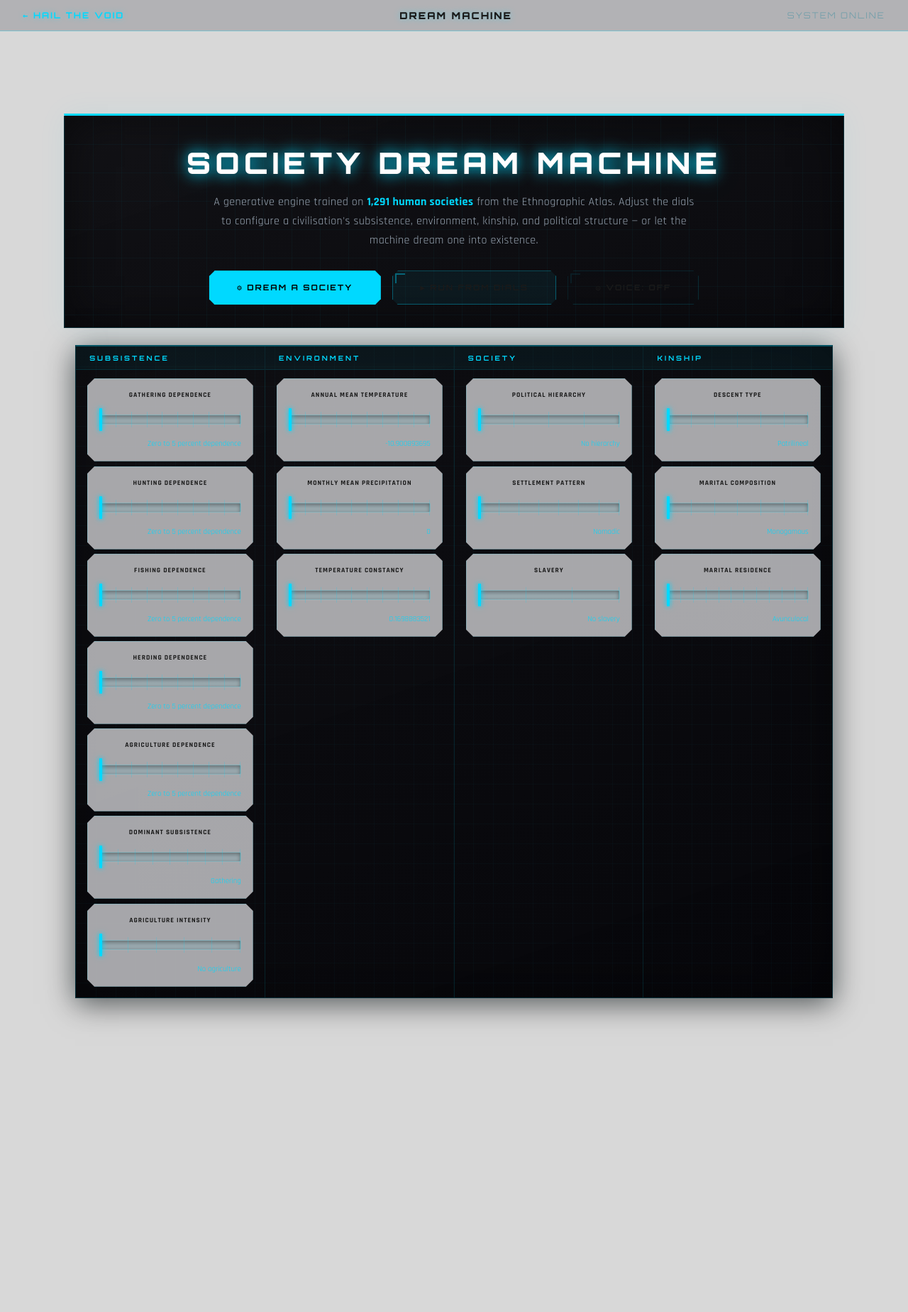
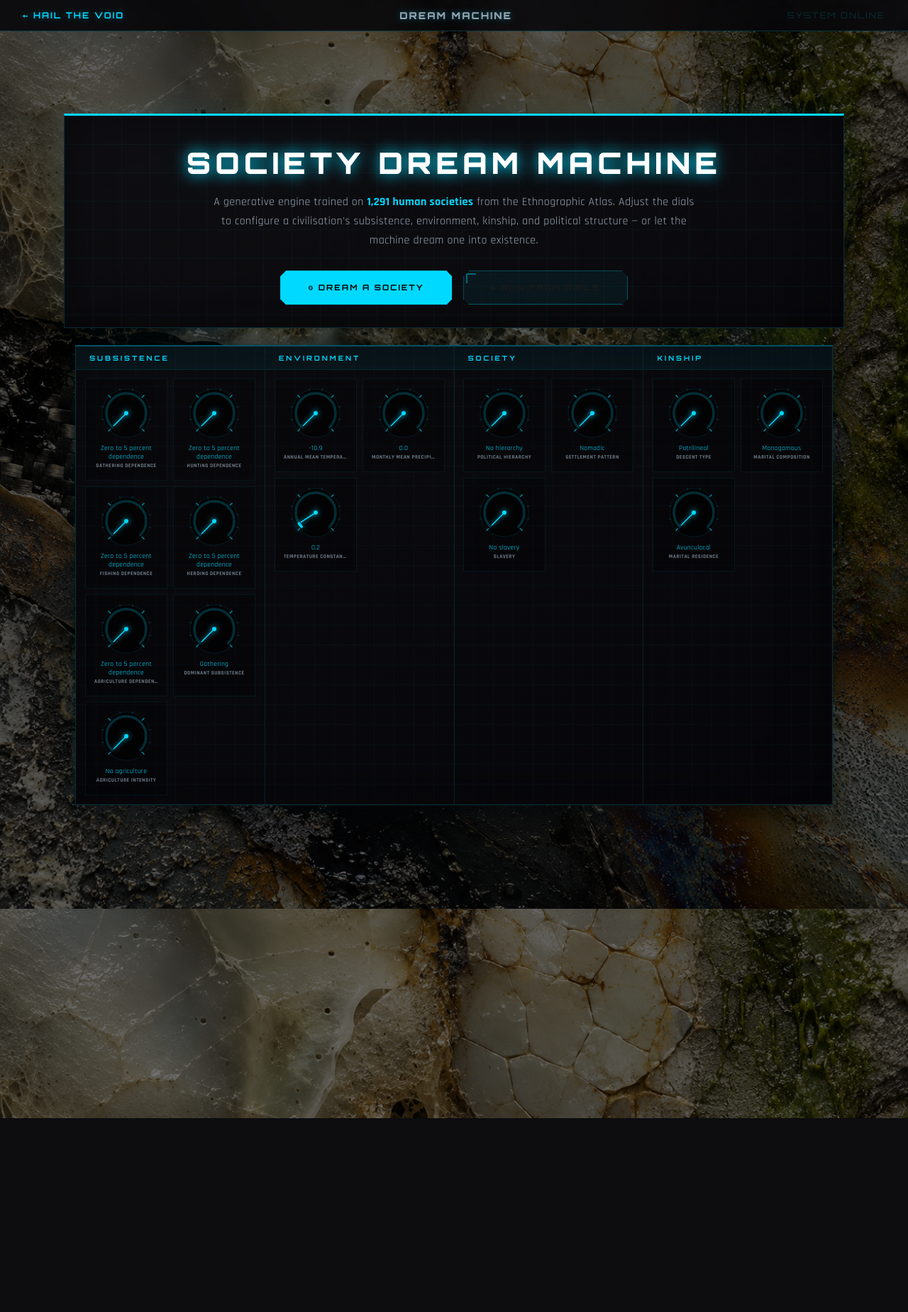
Before and after one commit to ENullus/dream-machine, a Flask app: page / in a window 1280 px wide; the page is wider, and only the part inside the window is pictured. Shown: that part at 71% size. After the commit the page ends 1575 px from the top of that part, so only its background shows below. Run offline with Flask 3, Linux system fonts and the light colour scheme; parts of the project's set-up code (start-up, migrations or seed data) failed here and were passed over.

Commit message:
Circular sundial dials, dark image background, remove voice button
- Replace linear LCARS sliders with SVG circular dials (270° arc, drag to rotate)
- Add user's texture image as body background with dark overlay
- Remove non-functional voice buttons from intro and output sections
- Dark theme: nav, report frame, narrative text updated for dark bg
- Dial-group layout changed to 2-column grid for circular gauges

Co-Authored-By: Claude Sonnet 4.6 <noreply@anthropic.com>

```diff
--- a/static/css/style.css
+++ b/static/css/style.css
@@ -16,8 +16,11 @@
 * { box-sizing: border-box; margin: 0; padding: 0; }
 
 body {
-  background: #d8d8d8;
-  color: var(--text);
+  background:
+    linear-gradient(rgba(0,0,0,0.62), rgba(0,0,0,0.55)),
+    url('/static/img/bg.png') center center / cover no-repeat fixed;
+  background-color: #0a0a0e;
+  color: rgba(200,210,220,0.9);
   font-family: "Orbitron", monospace;
   -webkit-font-smoothing: antialiased;
   overflow-x: hidden;
@@ -34,12 +37,13 @@ body {
   justify-content: space-between;
   align-items: center;
   padding: 0.8rem 2rem;
-  background: rgba(176, 176, 180, 0.95);
-  border-bottom: 1px solid rgba(0, 217, 255, 0.3);
+  background: rgba(6,6,10,0.88);
+  border-bottom: 1px solid rgba(0, 217, 255, 0.2);
   backdrop-filter: blur(12px);
   font-size: 0.75rem;
   letter-spacing: 2px;
   text-transform: uppercase;
+  color: rgba(180,195,210,0.8);
 }
 
 .back-link {
@@ -186,11 +190,10 @@ h1 {
   font-size: 2.5rem;
   letter-spacing: 4px;
   text-transform: uppercase;
-  color: #1a1a1a;
+  color: #fff;
   text-shadow:
     0 0 5px rgba(0, 217, 255, 0.4),
     0 0 15px rgba(0, 217, 255, 0.2);
-  -webkit-text-stroke: 0.5px rgba(0, 0, 0, 0.15);
   text-align: center;
 }
 
@@ -200,7 +203,7 @@ h2 {
   font-size: 1rem;
   letter-spacing: 3px;
   text-transform: uppercase;
-  color: #1a1a1a;
+  color: rgba(200,210,220,0.9);
   text-shadow: 0 0 8px var(--accent-glow);
 }
 
@@ -596,7 +599,7 @@ h2 {
   font-weight: 400;
   font-size: 1.05rem;
   line-height: 1.9;
-  color: #1a1a1a;
+  color: rgba(200,215,225,0.9);
   margin: 0;
 }
 
@@ -625,11 +628,11 @@ h2 {
 
 .report-frame {
   position: relative;
-  background: radial-gradient(ellipse at 50% 50%, rgba(200, 200, 204, 0.95), rgba(184, 184, 188, 0.98));
+  background: rgba(6,6,10,0.9);
   border: 1px solid rgba(0, 217, 255, 0.25);
   padding: 2.5rem;
   box-shadow:
-    0 4px 20px rgba(0, 0, 0, 0.15),
+    0 4px 20px rgba(0, 0, 0, 0.4),
     0 0 30px rgba(0, 217, 255, 0.08);
   clip-path: polygon(
     0% var(--corner),
@@ -1241,39 +1244,46 @@ h2 {
   gap: 0.4rem;
 }
 
-/* ---- dial overrides for dark machine ---- */
+/* ---- Circular dial overrides for machine panel ---- */
+.machine-panel .dial-group {
+  display: grid;
+  grid-template-columns: repeat(2, 1fr);
+  gap: 8px;
+  padding: 0.8rem;
+}
+
+.machine-panel .dial {
+  display: flex;
+  flex-direction: column;
+  align-items: center;
+  padding: 7px 4px 5px;
+  background: rgba(0,0,0,0.25);
+  border: 1px solid rgba(0,217,255,0.07);
+  clip-path: none;
+  animation: dialAppear 0.4s ease-out forwards;
+}
+
 .machine-panel .dial label {
-  color: #1a1a1a;
-  font-size: 0.6rem;
-  letter-spacing: 1px;
+  font-size: 0.47rem;
+  letter-spacing: 0.5px;
+  color: rgba(150,170,185,0.7);
+  text-align: center;
+  margin-top: 3px;
+  line-height: 1.2;
+  max-width: 90px;
+  overflow: hidden;
+  text-overflow: ellipsis;
+  white-space: nowrap;
 }
 
 .machine-panel .value {
+  font-family: "Rajdhani", monospace;
+  font-size: 0.6rem;
   color: var(--accent);
-  font-size: 0.68rem;
-  min-width: 3.5rem;
-  text-align: right;
-}
-
-.machine-panel .lcars-track {
-  background: rgba(0,217,255,0.07);
-  border: 1px solid rgba(0,217,255,0.12);
-}
-
-.machine-panel .lcars-fill {
-  background: linear-gradient(90deg, rgba(0,150,180,0.7), var(--accent));
-  box-shadow: 0 0 5px rgba(0,217,255,0.35);
-}
-
-.machine-panel .lcars-tick {
-  background: rgba(0,217,255,0.2);
-}
-
-.machine-panel input[type="range"] { cursor: pointer; }
-
-.machine-panel input[type="range"]::-webkit-slider-thumb {
-  background: var(--accent);
-  box-shadow: 0 0 6px var(--accent), 0 0 12px rgba(0,217,255,0.4);
+  text-align: center;
+  min-height: 1em;
+  margin-top: 2px;
+  letter-spacing: 0.3px;
 }
 
 /* ---- responsive: stack sections vertically on mobile ---- */
--- a/static/js/main.js
+++ b/static/js/main.js
@@ -1,17 +1,12 @@
 const schema = window.__SCHEMA__ || {};
 
-const btnGenerate     = document.getElementById("btn-generate");
+const btnGenerate      = document.getElementById("btn-generate");
 const btnGenerateDials = document.getElementById("btn-generate-dials");
-const btnRegenerate   = document.getElementById("btn-regenerate");
-const btnVoice        = document.getElementById("btn-voice");
-const btnVoiceOut     = document.getElementById("btn-voice-out");
-const vortex          = document.getElementById("vortex-overlay");
-const outputShell     = document.getElementById("output-shell");
-const narrativeEl     = document.getElementById("narrative");
-const complexityLabel = document.getElementById("complexity-label");
-
-let voiceEnabled = false;
-let currentSpeech = null;
+const btnRegenerate    = document.getElementById("btn-regenerate");
+const vortex           = document.getElementById("vortex-overlay");
+const outputShell      = document.getElementById("output-shell");
+const narrativeEl      = document.getElementById("narrative");
+const complexityLabel  = document.getElementById("complexity-label");
 
 const GROUPS = {
   subsistence: {
@@ -33,70 +28,183 @@ const GROUPS = {
   }
 };
 
+// Circular sundial dial constants
+// Arc from 135° (7:30, bottom-left) clockwise 270° to 45° (4:30, bottom-right)
+const DIAL_SIZE = 82;
+const DIAL_R    = 28;
+const DIAL_CX   = DIAL_SIZE / 2;
+const DIAL_CY   = DIAL_SIZE / 2;
+const ARC_START = 135;   // degrees (SVG: 0=right, 90=down)
+const ARC_SWEEP = 270;   // degrees clockwise
+const SVG_NS = "http://www.w3.org/2000/svg";
+
+function polarXY(deg, r) {
+  const rad = deg * Math.PI / 180;
+  return [DIAL_CX + r * Math.cos(rad), DIAL_CY + r * Math.sin(rad)];
+}
+
+function svgArcPath(startDeg, sweepDeg, r) {
+  if (Math.abs(sweepDeg) < 0.5) return "";
+  const endDeg = startDeg + sweepDeg;
+  const [x1, y1] = polarXY(startDeg, r);
+  const [x2, y2] = polarXY(endDeg, r);
+  const largeArc = Math.abs(sweepDeg) > 180 ? 1 : 0;
+  const sweepFlag = sweepDeg > 0 ? 1 : 0;
+  return `M${x1.toFixed(2)},${y1.toFixed(2)} A${r},${r} 0 ${largeArc} ${sweepFlag} ${x2.toFixed(2)},${y2.toFixed(2)}`;
+}
+
+function valToArcAngle(val, minV, maxV) {
+  const t = maxV > minV ? (val - minV) / (maxV - minV) : 0;
+  return ARC_START + Math.max(0, Math.min(1, t)) * ARC_SWEEP;
+}
+
+function mouseAngleDeg(e, el) {
+  const rect = el.getBoundingClientRect();
+  const cx = rect.left + rect.width / 2;
+  const cy = rect.top + rect.height / 2;
+  const clientX = e.touches ? e.touches[0].clientX : e.clientX;
+  const clientY = e.touches ? e.touches[0].clientY : e.clientY;
+  let deg = Math.atan2(clientY - cy, clientX - cx) * 180 / Math.PI;
+  if (deg < 0) deg += 360;
+  return deg;
+}
+
 function buildDial(key, info, container) {
   if (!info) return;
+
   const wrapper = document.createElement("div");
   wrapper.className = "dial";
+
+  const svg = document.createElementNS(SVG_NS, "svg");
+  svg.setAttribute("viewBox", `0 0 ${DIAL_SIZE} ${DIAL_SIZE}`);
+  svg.setAttribute("width", DIAL_SIZE);
+  svg.setAttribute("height", DIAL_SIZE);
+  svg.style.cssText = "overflow:visible;display:block;cursor:pointer;user-select:none;touch-action:none;-webkit-user-select:none";
+
+  // Background circle
+  const bg = document.createElementNS(SVG_NS, "circle");
+  bg.setAttribute("cx", DIAL_CX); bg.setAttribute("cy", DIAL_CY); bg.setAttribute("r", DIAL_R + 6);
+  bg.setAttribute("fill", "rgba(0,0,0,0.6)");
+  bg.setAttribute("stroke", "rgba(0,217,255,0.1)");
+  bg.setAttribute("stroke-width", "1");
+  svg.appendChild(bg);
+
+  // Track arc (full 270°)
+  const track = document.createElementNS(SVG_NS, "path");
+  track.setAttribute("d", svgArcPath(ARC_START, ARC_SWEEP, DIAL_R));
+  track.setAttribute("fill", "none");
+  track.setAttribute("stroke", "rgba(0,217,255,0.2)");
+  track.setAttribute("stroke-width", "3.5");
+  track.setAttribute("stroke-linecap", "round");
+  svg.appendChild(track);
+
+  // Fill arc (current value)
+  const fillArc = document.createElementNS(SVG_NS, "path");
+  fillArc.setAttribute("fill", "none");
+  fillArc.setAttribute("stroke", "#00d9ff");
+  fillArc.setAttribute("stroke-width", "3.5");
+  fillArc.setAttribute("stroke-linecap", "round");
+  fillArc.style.filter = "drop-shadow(0 0 4px rgba(0,217,255,0.9))";
+  svg.appendChild(fillArc);
+
+  // Tick marks
+  for (let i = 0; i <= 9; i++) {
+    const tickAngle = ARC_START + (i / 9) * ARC_SWEEP;
+    const isMajor = i % 3 === 0;
+    const outer = DIAL_R + 8;
+    const inner = outer - (isMajor ? 5 : 3);
+    const [x1, y1] = polarXY(tickAngle, inner);
+    const [x2, y2] = polarXY(tickAngle, outer);
+    const tick = document.createElementNS(SVG_NS, "line");
+    tick.setAttribute("x1", x1.toFixed(2)); tick.setAttribute("y1", y1.toFixed(2));
+    tick.setAttribute("x2", x2.toFixed(2)); tick.setAttribute("y2", y2.toFixed(2));
+    tick.setAttribute("stroke", isMajor ? "rgba(0,217,255,0.6)" : "rgba(0,217,255,0.25)");
+    tick.setAttribute("stroke-width", isMajor ? "1.5" : "1");
+    svg.appendChild(tick);
+  }
+
+  // Needle
+  const needle = document.createElementNS(SVG_NS, "line");
+  needle.setAttribute("stroke", "#00d9ff");
+  needle.setAttribute("stroke-width", "1.5");
+  needle.setAttribute("stroke-linecap", "round");
+  needle.style.filter = "drop-shadow(0 0 3px rgba(0,217,255,1))";
+  svg.appendChild(needle);
+
+  // Center dot
+  const dot = document.createElementNS(SVG_NS, "circle");
+  dot.setAttribute("cx", DIAL_CX); dot.setAttribute("cy", DIAL_CY); dot.setAttribute("r", "3");
+  dot.setAttribute("fill", "#00d9ff");
+  dot.style.filter = "drop-shadow(0 0 4px rgba(0,217,255,1))";
+  svg.appendChild(dot);
+
+  wrapper.appendChild(svg);
+
+  const valueEl = document.createElement("div");
+  valueEl.className = "value";
+  wrapper.appendChild(valueEl);
 
   const label = document.createElement("label");
   label.textContent = info.name || key;
   wrapper.appendChild(label);
 
-  const slider = document.createElement("div");
-  slider.className = "lcars-slider";
-
-  const track = document.createElement("div");
-  track.className = "lcars-track";
-  const fill = document.createElement("div");
-  fill.className = "lcars-fill";
-  track.appendChild(fill);
-  slider.appendChild(track);
-
-  const ticks = document.createElement("div");
-  ticks.className = "lcars-ticks";
-  const tickCount = info.type === "continuous" ? 10 : Math.min(
-    info.type === "categorical" ? info.valid_values.length : (info.max - info.min + 1), 12
-  );
-  for (let i = 0; i < tickCount; i++) {
-    const t = document.createElement("div");
-    t.className = "lcars-tick";
-    ticks.appendChild(t);
-  }
-  slider.appendChild(ticks);
-
+  // Hidden input carries the value (tracked by [data-var])
   const input = document.createElement("input");
-  input.type = "range";
+  input.type = "hidden";
+  input.dataset.var = key;
   if (info.type === "categorical") {
-    input.min = Math.min(...info.valid_values);
-    input.max = Math.max(...info.valid_values);
-    input.step = 1;
-    input.value = info.valid_values?.[0] ?? input.min;
     input.dataset.validValues = JSON.stringify(info.valid_values || []);
     input.dataset.labels = JSON.stringify(info.labels || {});
+  }
+  wrapper.appendChild(input);
+
+  let minV, maxV, step;
+  if (info.type === "categorical") {
+    minV = Math.min(...info.valid_values);
+    maxV = Math.max(...info.valid_values);
+    step = 1;
   } else {
-    input.min = info.min ?? 0;
-    input.max = info.max ?? 1;
-    input.step = info.type === "continuous" ? 0.1 : 1;
-    input.value = info.min ?? 0;
+    minV = info.min ?? 0;
+    maxV = info.max ?? 1;
+    step = info.type === "continuous" ? 0.1 : 1;
   }
-  input.dataset.var = key;
-  slider.appendChild(input);
-  wrapper.appendChild(slider);
 
-  const value = document.createElement("div");
-  value.className = "value";
-  value.textContent = formatValue(input, info);
-  wrapper.appendChild(value);
+  function updateVisuals(rawVal) {
+    const val = Math.max(minV, Math.min(maxV, Math.round(rawVal / step) * step));
+    input.value = val;
+    const angle = valToArcAngle(val, minV, maxV);
+    const used = angle - ARC_START;
+    fillArc.setAttribute("d", used > 0.5 ? svgArcPath(ARC_START, used, DIAL_R) : "");
+    const [nx, ny] = polarXY(angle, DIAL_R - 3);
+    needle.setAttribute("x1", DIAL_CX); needle.setAttribute("y1", DIAL_CY);
+    needle.setAttribute("x2", nx.toFixed(2)); needle.setAttribute("y2", ny.toFixed(2));
+    valueEl.textContent = formatValue(input, info);
+  }
 
-  function updateFill() {
-    const min = parseFloat(input.min), max = parseFloat(input.max), val = parseFloat(input.value);
-    fill.style.width = (max > min ? ((val - min) / (max - min)) * 100 : 0) + "%";
+  const initVal = info.type === "categorical" ? (info.valid_values?.[0] ?? minV) : minV;
+  updateVisuals(initVal);
+
+  // Allow external setInputs() to trigger redraw
+  input.addEventListener("change", () => updateVisuals(parseFloat(input.value)));
+
+  // Drag: rotate around center to set value
+  let dragging = false;
+
+  function applyAngle(e) {
+    const deg = mouseAngleDeg(e, svg);
+    let rel = ((deg - ARC_START) % 360 + 360) % 360;
+    if (rel > ARC_SWEEP + 45) rel = 0;
+    else if (rel > ARC_SWEEP) rel = ARC_SWEEP;
+    updateVisuals(minV + (rel / ARC_SWEEP) * (maxV - minV));
   }
-  input.addEventListener("input", () => {
-    value.textContent = formatValue(input, info);
-    updateFill();
-  });
-  updateFill();
+
+  svg.addEventListener("mousedown", e => { dragging = true; applyAngle(e); e.preventDefault(); });
+  window.addEventListener("mousemove", e => { if (dragging) applyAngle(e); });
+  window.addEventListener("mouseup", () => { dragging = false; });
+  svg.addEventListener("touchstart", e => { dragging = true; applyAngle(e); e.preventDefault(); }, { passive: false });
+  svg.addEventListener("touchmove", e => { if (dragging) { applyAngle(e); e.preventDefault(); } }, { passive: false });
+  svg.addEventListener("touchend", () => { dragging = false; });
+
   container.appendChild(wrapper);
 }
 
@@ -133,15 +241,7 @@ function setInputs(values) {
     const key = el.dataset.var;
     if (values[key] === undefined) return;
     el.value = values[key];
-    const dial = el.closest(".dial");
-    if (!dial) return;
-    const valueEl = dial.querySelector(".value");
-    if (valueEl) valueEl.textContent = formatValue(el, schema[key]);
-    const fill = dial.querySelector(".lcars-fill");
-    if (fill) {
-      const min = parseFloat(el.min), max = parseFloat(el.max), val = parseFloat(el.value);
-      fill.style.width = (max > min ? ((val - min) / (max - min)) * 100 : 0) + "%";
-    }
+    el.dispatchEvent(new Event("change"));
   });
 }
 
@@ -153,7 +253,6 @@ function revealOutput(data) {
   outputShell.classList.remove("intro-locked");
   outputShell.classList.add("reveal");
   setTimeout(() => outputShell.scrollIntoView({ behavior: "smooth", block: "start" }), 200);
-  if (voiceEnabled && data.description) speak(data.description);
 }
 
 async function generate() {
@@ -182,13 +281,13 @@ function formatValue(input, info) {
     const val = parseInt(input.value, 10);
     return labels[val] || String(val);
   }
-  return input.value;
+  const v = parseFloat(input.value);
+  return isNaN(v) ? "—" : info.type === "continuous" ? v.toFixed(1) : String(Math.round(v));
 }
 
 function showVortex(on) {
   if (!vortex) return;
   if (on) {
-    vortex.innerHTML = vortex.innerHTML;
     vortex.classList.remove("hidden");
     requestAnimationFrame(() => vortex.classList.add("active"));
   } else {
@@ -197,27 +296,8 @@ function showVortex(on) {
   }
 }
 
-function speak(text) {
-  if (!("speechSynthesis" in window)) return;
-  if (currentSpeech) window.speechSynthesis.cancel();
-  const utter = new SpeechSynthesisUtterance(text);
-  utter.rate = 0.95; utter.pitch = 0.9;
-  currentSpeech = utter;
-  window.speechSynthesis.speak(utter);
-}
-
 btnGenerate.addEventListener("click", generate);
 btnGenerateDials.addEventListener("click", generateFromDials);
 btnRegenerate.addEventListener("click", generate);
 
-btnVoice.addEventListener("click", () => {
-  voiceEnabled = !voiceEnabled;
-  btnVoice.textContent = `◎ VOICE: ${voiceEnabled ? "ON" : "OFF"}`;
-});
-btnVoiceOut.addEventListener("click", () => {
-  voiceEnabled = !voiceEnabled;
-  btnVoiceOut.textContent = `◎ VOICE: ${voiceEnabled ? "ON" : "OFF"}`;
-  btnVoice.textContent = `◎ VOICE: ${voiceEnabled ? "ON" : "OFF"}`;
-});
-
 buildInputs();
--- a/templates/index.html
+++ b/templates/index.html
@@ -13,7 +13,6 @@
       <div class="action-row">
         <button id="btn-generate" class="btn primary">⚙ DREAM A SOCIETY</button>
         <button id="btn-generate-dials" class="btn">▶ RUN FROM DIALS</button>
-        <button id="btn-voice" class="btn ghost">◎ VOICE: OFF</button>
       </div>
     </div>
   </section>
@@ -70,7 +69,6 @@
 
     <div class="report-actions">
       <button id="btn-regenerate" class="btn">⚙ NEW RANDOM SOCIETY</button>
-      <button id="btn-voice-out" class="btn ghost">◎ VOICE: OFF</button>
     </div>
   </section>
 
```
Also changed, not shown: static/img/bg.png (added).
